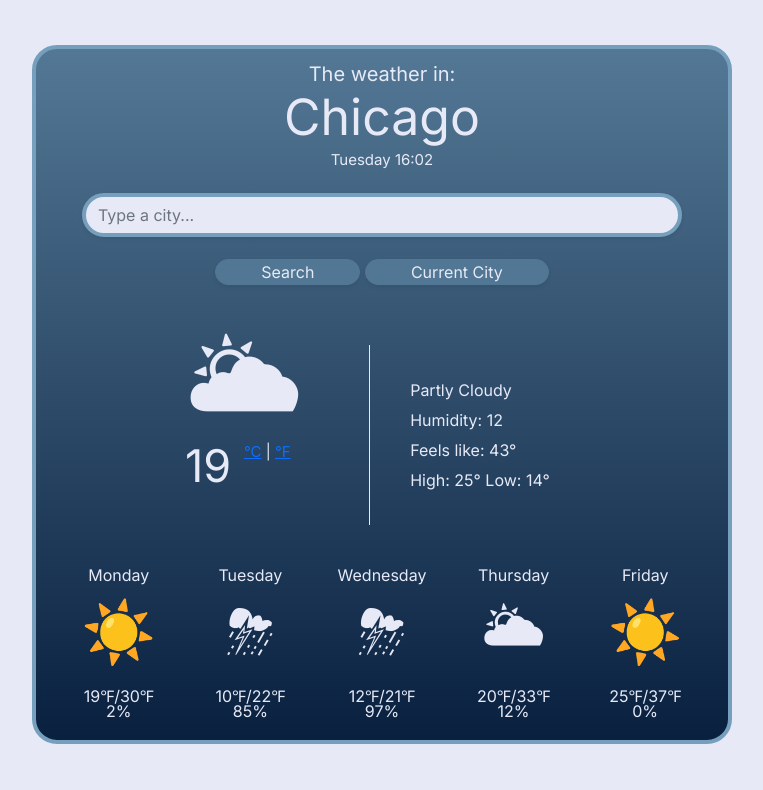
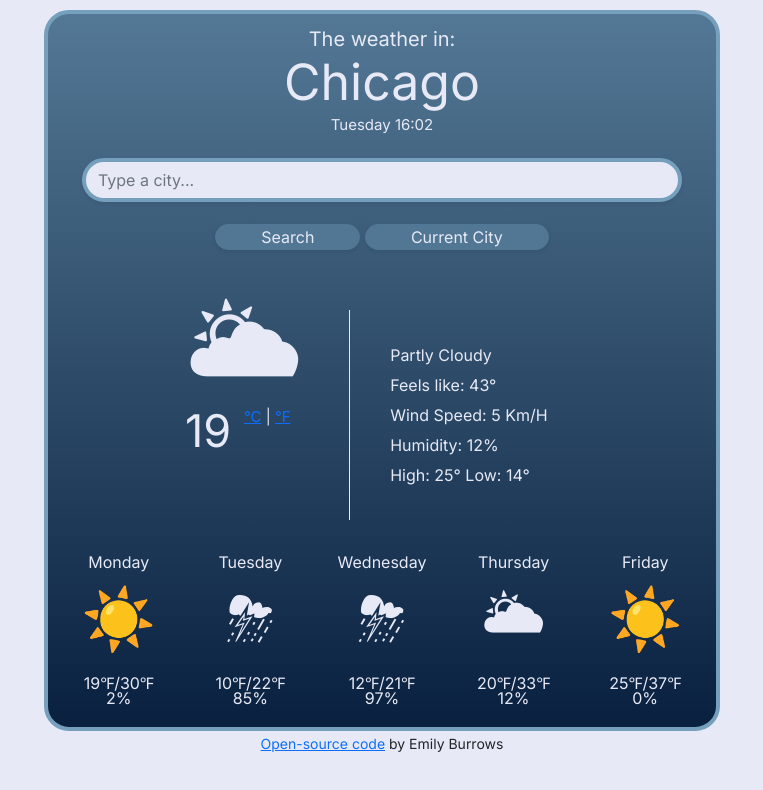
Before and after one commit to burro011/My-Weather-App, a plain HTML site: page index.html in a window 1280 px wide. Shown: the whole page, without its empty margins (258-1021 px from the left). Drawn offline with nearby package versions, Linux system fonts and the light colour scheme.

Commit message:
Added wind speed, fixed spacing

```diff
--- a/index.html
+++ b/index.html
@@ -9,6 +9,7 @@
     <link rel="preconnect" href="https://fonts.gstatic.com" crossorigin>
     <link href="https://fonts.googleapis.com/css2?family=Source+Serif+4&display=swap" rel="stylesheet">
     <link href="https://cdn.jsdelivr.net/npm/bootstrap@5.1.3/dist/css/bootstrap.min.css" rel="stylesheet"
+        integrity="sha384-1BmE4kWBq78iYhFldvKuhfTAU6auU8tT94WrHftjDbrCEXSU1oBoqyl2QvZ6jIW3" crossorigin="anonymous">
     <link rel="preconnect" href="https://fonts.googleapis.com">
     <link rel="preconnect" href="https://fonts.gstatic.com" crossorigin>
     <link href="https://fonts.googleapis.com/css2?family=Inter&display=swap" rel="stylesheet">
@@ -19,6 +20,7 @@
 
 <body>
     <div class="container">
+      <div class="weather-app-wrapper">
         <h1>
             The weather in:
         </h1>
@@ -72,11 +74,14 @@
                         <li id="description">
                             Partly Cloudy
                         </li>
+                        <li class="feelsLike">
+                          Feels like: <span id="tempFeels">43</span>°
+                        </li>
+                        <li class="windSpeed">
+                          Wind Speed: <span id="wind">5</span><span id="windSpeedLabel"> Km/H</span>
+                        </li>
                         <li id="humidityLog">
-                            Humidity: <span id="humidity">12</span>
-                        </li>
-                        <li class="feelsLike">
-                            Feels like: <span id="tempFeels">43</span>°
+                            Humidity: <span id="humidity">12</span>%
                         </li>
                         <li class="tempMaxMin"> High: <span id="tempHigh">25</span>° Low: <span id="tempLow">14</span>°
                         </li>
@@ -132,6 +137,11 @@
                 </div>
             </div>
         </div>
+      </div>
+      <small class="sourceCode">
+        <a href="https://github.com/burro011/My-Weather-App" target="_blank" >Open-source code</a>
+        by Emily Burrows
+      </small>
     </div>
     <script src="src/script.js"></script>
 </body>
--- a/src/script.js
+++ b/src/script.js
@@ -59,6 +59,7 @@ function displayWeather(response) {
   document.querySelector("#tempFeels").innerHTML = Math.round(
     response.data.main.feels_like
   );
+  document.querySelector("#wind").innerHTML = Math.round(response.data.wind.speed);
   document.querySelector("#tempHigh").innerHTML = Math.round(
     response.data.main.temp_max
   );
--- a/src/styles.css
+++ b/src/styles.css
@@ -2,12 +2,18 @@ body {
   background: #e7eaf6;
 }
 .container {
+  max-width: 700px;
+  margin: 0 auto;
+  font-family: "Inter", sans-serif;
+  text-align: center;
+}
+.weather-app-wrapper {
   border: 4px solid #759fbc;
   border-radius: 25px;
   max-width: 700px;
   background: linear-gradient(to top, #09203f 0%, #537895 100%);
   color: #e7eaf6;
-  margin: 45px auto;
+  margin: 10px auto 0px;
   font-family: "Inter", sans-serif;
 }
 h1,
@@ -101,7 +107,7 @@ h4 {
   text-align: left;
   border-left: 1px solid #e7eaf6;
   padding: 30px 0px 30px 40px;
-  margin: 30px 30px;
+  margin: 30px 10px;
   font-family: "Inter", sans-serif;
   list-style-type: none;
 }
@@ -116,3 +122,8 @@ h4 {
 .dayOfTheWeek {
   font-family: "Inter", sans-serif;
 }
+.sourceCode {
+  margin: 0px 10px 10px;
+  padding: 0px 10px 10px;
+  text-align: center;
+}
```
